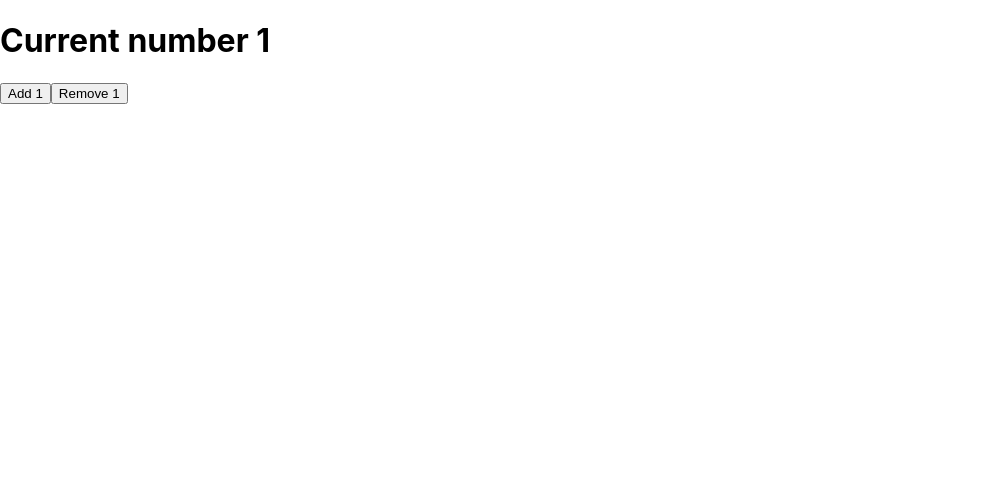
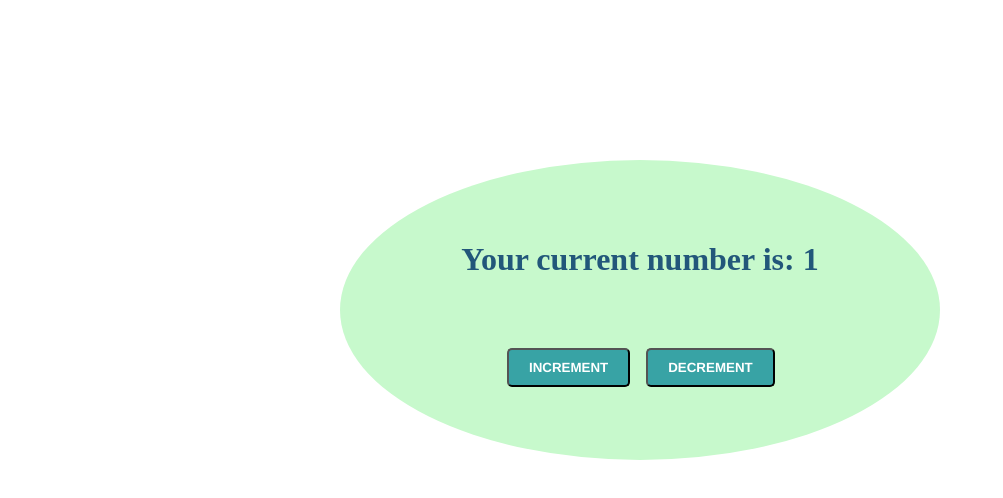
Before and after one commit to nicoleholubkova/React-apps, a React (Create React App) app: page / in a window 1280 px wide. Shown: the top 498 px of the page, without its empty margins (0-1003 px from the left). Built offline with nearby package versions, Linux system fonts and the light colour scheme.

Commit message:
inline styles added, my app is complete now

```diff
--- a/src/Root.tsx
+++ b/src/Root.tsx
@@ -1,4 +1,33 @@
 import React from "react";
+
+const styles = {
+  h1: {
+    textAlign: "center",
+    fontFamily: "Brush Script MT, cursive",
+    padding: "40px 0",
+    color: "#22577A",
+  } as const,
+  button: {
+    textAlign: "center",
+    fontFamily: "Helvetica, Sans-serif",
+    padding: "10px 20px",
+    margin: "8px",
+    position: "relative",
+    left: "calc(50% - 141px)",
+    textTransform: "uppercase",
+    background: "#38A3A5",
+    color: "white",
+    borderRadius: "5px",
+    cursor: "pointer",
+    fontWeight: "bold",
+  } as const,
+  body: {
+    backgroundColor: "#C7F9CC",
+    margin: "160px 340px",
+    padding: "20px 20px 65px",
+    borderRadius: "50%",
+  },
+};
 
 export class MyStateComp extends React.Component {
   state = {
@@ -6,21 +35,23 @@ export class MyStateComp extends React.Component {
   };
   render() {
     return (
-      <div>
-        <h1>Current number {this.state.number}</h1>
+      <div style={styles.body}>
+        <h1 style={styles.h1}>Your current number is: {this.state.number}</h1>
         <button
+          style={styles.button}
           onClick={() => {
             this.setState({ number: this.state.number + 1 });
           }}
         >
-          Add 1
+          Increment
         </button>
         <button
+          style={styles.button}
           onClick={() => {
             this.setState({ number: this.state.number - 1 });
           }}
         >
-          Remove 1
+          Decrement
         </button>
       </div>
     );
```
